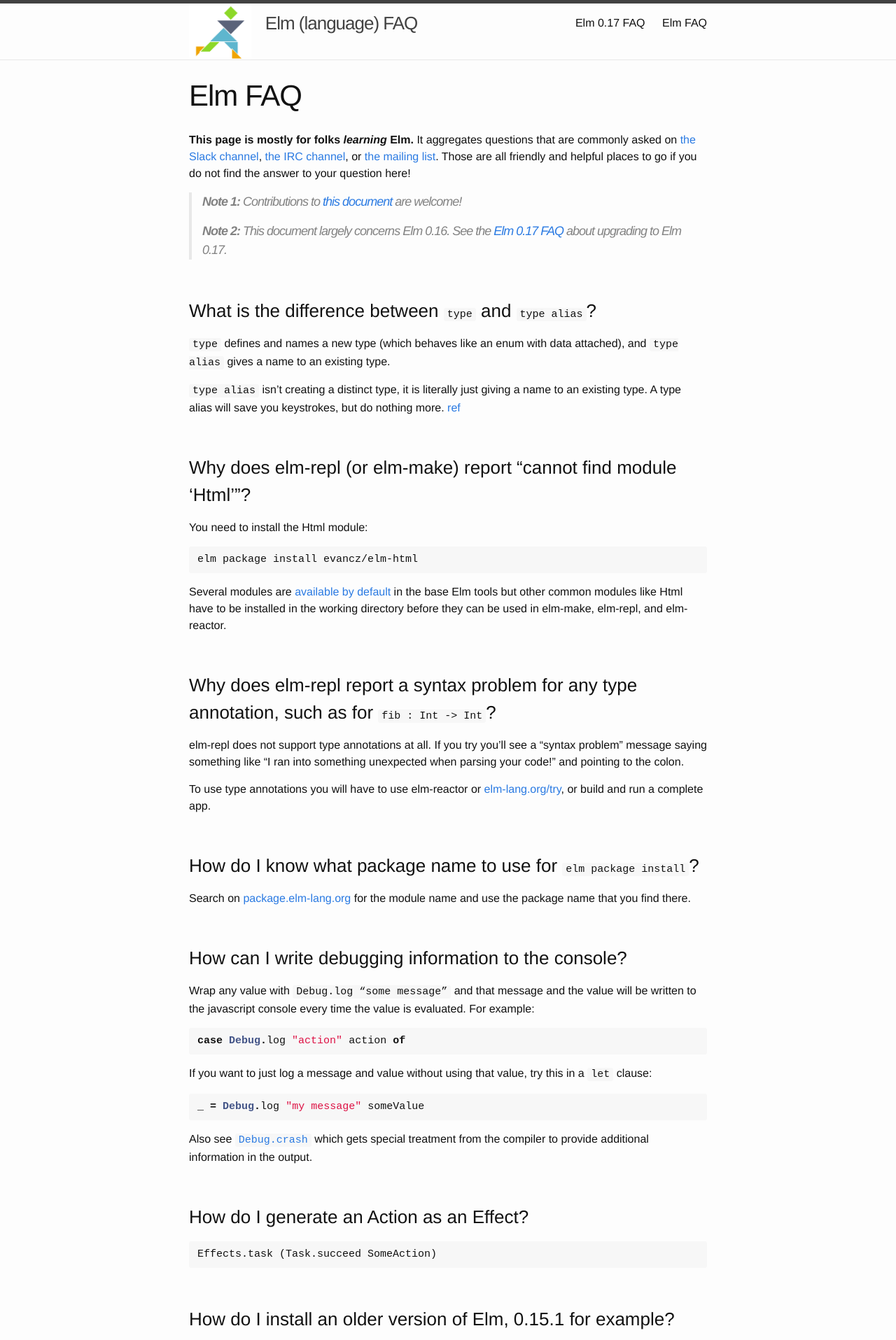
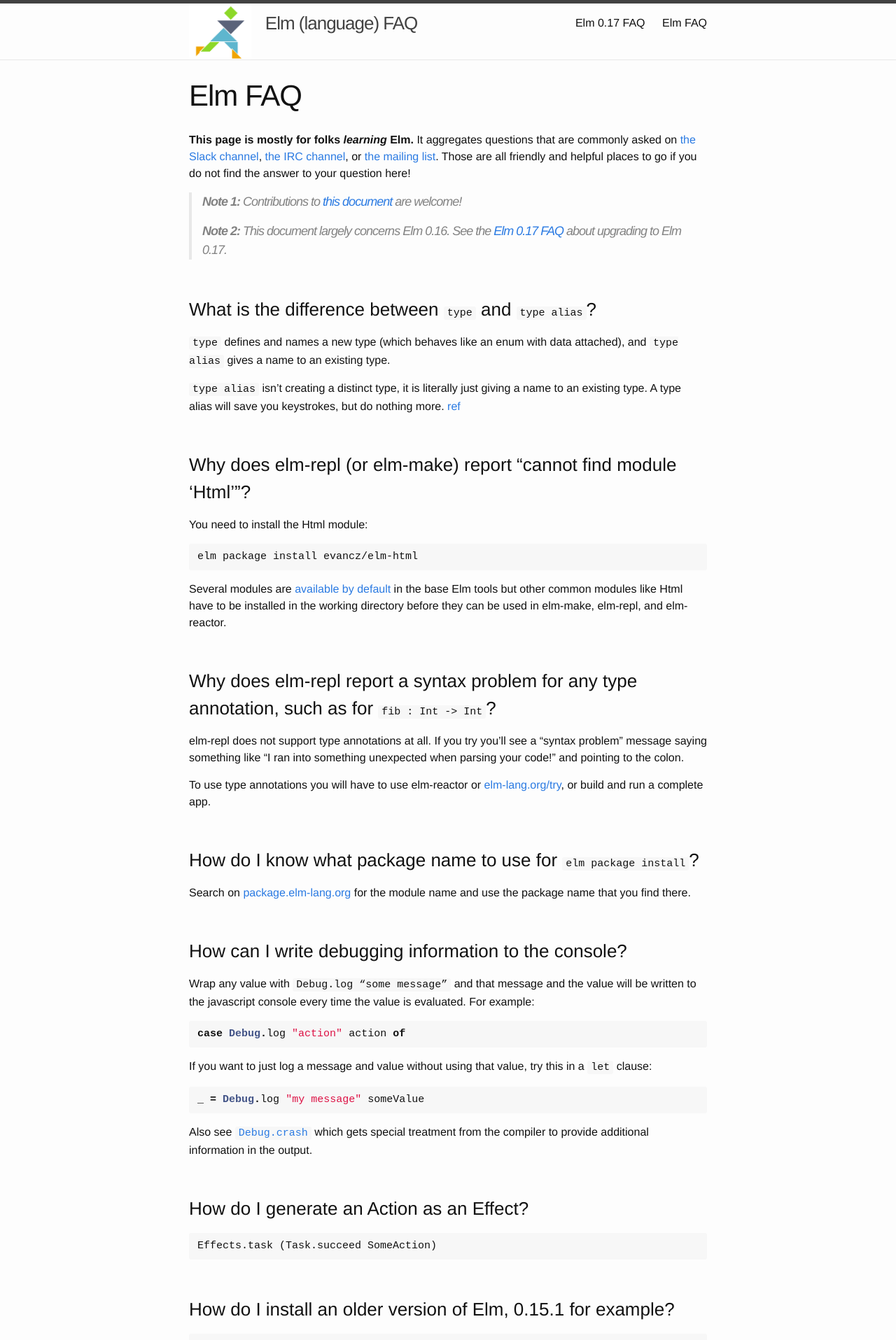
Before and after one commit to gunnarahlberg/elm-faq, a Jekyll site: the page built from index.md, in a window 1280 px wide. Shown: the top 1915 px of the page at 70% size. Built offline with Jekyll 4.4.1, drawn with Linux system fonts in a browser that asks for light colours.

Commit message:
Use CSS to get better spacing between FAQ items.

````diff
--- a/_sass/_layout.scss
+++ b/_sass/_layout.scss
@@ -231,6 +231,9 @@
         @include media-query($on-laptop) {
             font-size: 22px;
         }
+
+	margin-top: 2em;
+
     }
 
     h4 {
--- a/index.md
+++ b/index.md
@@ -20,7 +20,6 @@
 
 
 
-<br>
 
 ### What is the difference between `type` and `type alias`?
 
@@ -31,7 +30,6 @@
 
 
 
-<br>
 
 ### Why does elm-repl (or elm-make) report "cannot find module 'Html'"?
 You need to install the Html module:
@@ -41,7 +39,6 @@
 Several modules are [available by default](http://package.elm-lang.org/packages/elm-lang/core/latest) in the base Elm tools but other common modules like Html have to be installed in the working directory before they can be used in elm-make, elm-repl, and elm-reactor.
 
 
-<br>
 
 ### Why does elm-repl report a syntax problem for any type annotation, such as for `fib : Int -> Int`?
 
@@ -50,13 +47,11 @@
 To use type annotations you will have to use elm-reactor or [elm-lang.org/try](http://elm-lang.org/try), or build and run a complete app.
 
 
-<br>
 
 ### How do I know what package name to use for `elm package install`?
 Search on [package.elm-lang.org](http://package.elm-lang.org/) for the module name and use the package name that you find there.
 
 
-<br>
 
 ### How can I write debugging information to the console?
 Wrap any value with `Debug.log “some message”` and that message and the value will be written to the javascript console every time the value is evaluated. For example:
@@ -75,14 +70,12 @@
 which gets special treatment from the compiler to provide additional information in the output.
 
 
-<br>
 
 ### How do I generate an Action as an Effect?
 
     Effects.task (Task.succeed SomeAction)
 
 
-<br>
 
 ### How do I install an older version of Elm, 0.15.1 for example?
 
@@ -91,7 +84,6 @@
 If you need to switch between multiple versions of elm, consider [elmenv](https://github.com/sonnym/elmenv).
 
 
-<br>
 
 ### What does `=>` mean?
 A common idiom is to define the `(=>)` operator as a synonym for the `(,)` operator that constructs tuples. This makes a shorthand for long lists of tuple pairs, often used with the Html.style property.  So `["color" => "red", "padding" => "2px"]` means `[("color", "red"), ("padding", "2px")]`.
@@ -99,7 +91,6 @@
 Note: Operators cannot be defined in elm-repl.
 
 
-<br>
 
 ### How can I output literal HTML and avoid escaping of entities?
 Use the `innerHTML` property. For example:
@@ -109,14 +100,12 @@
 ```
 
 
-<br>
 
 ### What does `()` mean?
 
 It is the empty tuple or [unit type](https://en.wikipedia.org/wiki/Unit_type). It serves much like "void", "null", or "None" in other languages.
 
 
-<br>
 
 ### What good is the `<|` operator if it is just function application?
 
@@ -127,7 +116,6 @@
 Note: The `<|` operator is essentially the same as `$` in Haskell.
 
 
-<br>
 
 ### What are the Elm operator precedences and associativities?
 
@@ -135,7 +123,6 @@
 See also [Basics.elm](https://github.com/elm-lang/core/blob/master/src/Basics.elm).
 
 
-<br>
 
 ### Why isn't my StartApp-based program running any tasks?
 
@@ -148,7 +135,6 @@
 ```
 
 
-<br>
 
 ### Why doesn't the `<~` operator work?
 
@@ -157,7 +143,6 @@
 instead.
 
 
-<br>
 
 ### How can I use multiple Elm programs on the same page?
 
@@ -168,7 +153,6 @@
 [^multipleModules]: Use of multiple main modules in one application is discussed [here](https://groups.google.com/d/msg/elm-discuss/eEJgNnl99ps/keWXnn1KCwAJ).
 
 
-<br>
 
 ### Why doesn't the Elm compiler find the Native code in a module that I cloned from github?
 
@@ -177,7 +161,6 @@
     "native-modules": true,
 
 
-<br>
 
 ### Why, when I import a module that defines a type, does the compiler know about the type name but not its constructors?
 
@@ -194,7 +177,6 @@
 However, there are reasons for [keeping tags and record constructors secret](http://package.elm-lang.org/help/design-guidelines#keep-tags-and-record-constructors-secret).
 
 
-<br>
 
 ### Where can I use type annotations?
 
@@ -210,13 +192,11 @@
 ```
 
 
-<br>
 
 ### How can I join the elmlang.slack.com community?
 Sign up at [elmlang.herokuapp.com](http://elmlang.herokuapp.com/).
 
 
-<br>
 
 ### How can I recover when elm-make fails with errors like "... openFile: does not exist"?
 
@@ -225,14 +205,12 @@
     rm -r elm-stuff/build-artifacts
 
 
-<br>
 
 ### How do I install an Elm package that has not been published to packages.elm-lang.org for use in my project?
 
 Clone the package into a separate directory and add its directory path to the `source-directories` section of the elm-package.json file for your project. As usual, you will also have to install any dependencies of the package. If the package includes any native javascript code you will have to also add `native-module: true` to elm-package.json.
 
 
-<br>
 
 ### Why doesn't my application get the initial value of Window.dimensions?
 
@@ -261,7 +239,6 @@
 Since StartApp uses `foldp` this problem with initial values can arise when it is used. Also, the problem is not specific to Window.dimensions; it can arise for any input signal whose initial value is of interest.
 
 
-<br>
 
 ### How can I parse Json into Elm data?
 
@@ -278,7 +255,6 @@
 The [Elm Json Decode interpreter](http://simonh1000.github.io/decoder/) is an online tool allowing you to experiment with decoders and test them in a simple context.
 
 
-<br>
 
 ### How can I report a compiler error message that could be better?
 
@@ -286,14 +262,12 @@
 with an [short, self-contained, correct, example](http://sscce.org/) showing both the program and the problematic error messages.
 
 
-<br>
 
 ### Does Elm have HashMaps?
 
 The core [Dict](http://package.elm-lang.org/packages/elm-lang/core/latest/Dict) package provides a dictionary mapping unique keys to values. There are some restrictions on key value types; in particular, records cannot be keys.
 
 
-<br>
 
 ### Why is my app failing immediately saying "Cannot read property 'make' of undefined"?
 
````
